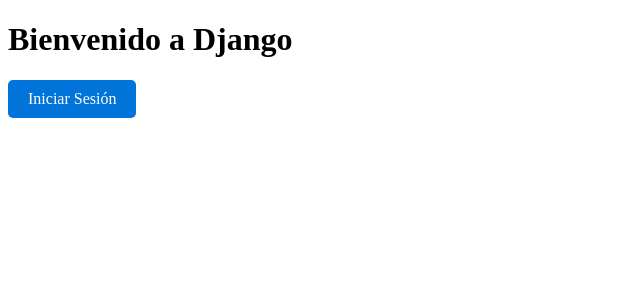
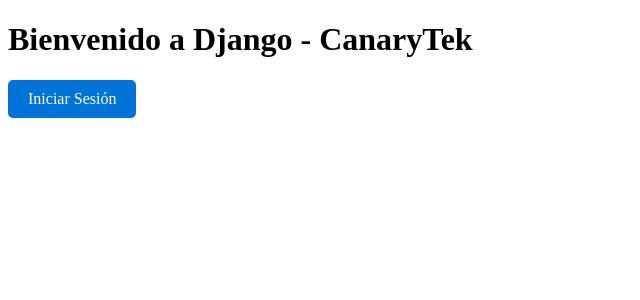
Before and after one commit to isma2697/canarytek, a Django app: page / in a window 1280 px wide. Shown: the top 300 px of the page, without its empty margins (0-640 px from the left). Run offline with Django 4.2, Linux system fonts and the light colour scheme.

Commit message:
Funcionando

```diff
--- a/canarytek/urls.py
+++ b/canarytek/urls.py
@@ -19,6 +19,7 @@
 from django_saml2_auth.views import signin
 from myapp.views import *
 
+
 urlpatterns = [
     path('', inicio, name='inicio'),
     path('inicio/', inicio, name='inicio'),
@@ -29,6 +30,7 @@
     path('admin/', admin.site.urls),
 
     # path('saml2_auth/denied/', views.custom_denied, name='django_saml2_auth:denied'),
+
     path('saml2_auth/', include('django_saml2_auth.urls')),
     path('saml2_auth/login/', signin, name='saml2_auth_login'),
     path('logout/', logout_view, name='logout'),
--- a/myapp/templates/inicio.html
+++ b/myapp/templates/inicio.html
@@ -5,7 +5,7 @@
 	<link rel="stylesheet" type="text/css" href="/static/myapp/css/style.css">
 </head>
 <body>
-	<h1>Bienvenido a Django</h1>
+	<h1>Bienvenido a Django - CanaryTek</h1>
 	<a href="/saml2_auth/login/" class="btn">Iniciar Sesión</a>
 </body>
 </html>
```
Also changed, not shown: db.sqlite3, 1 other file.
